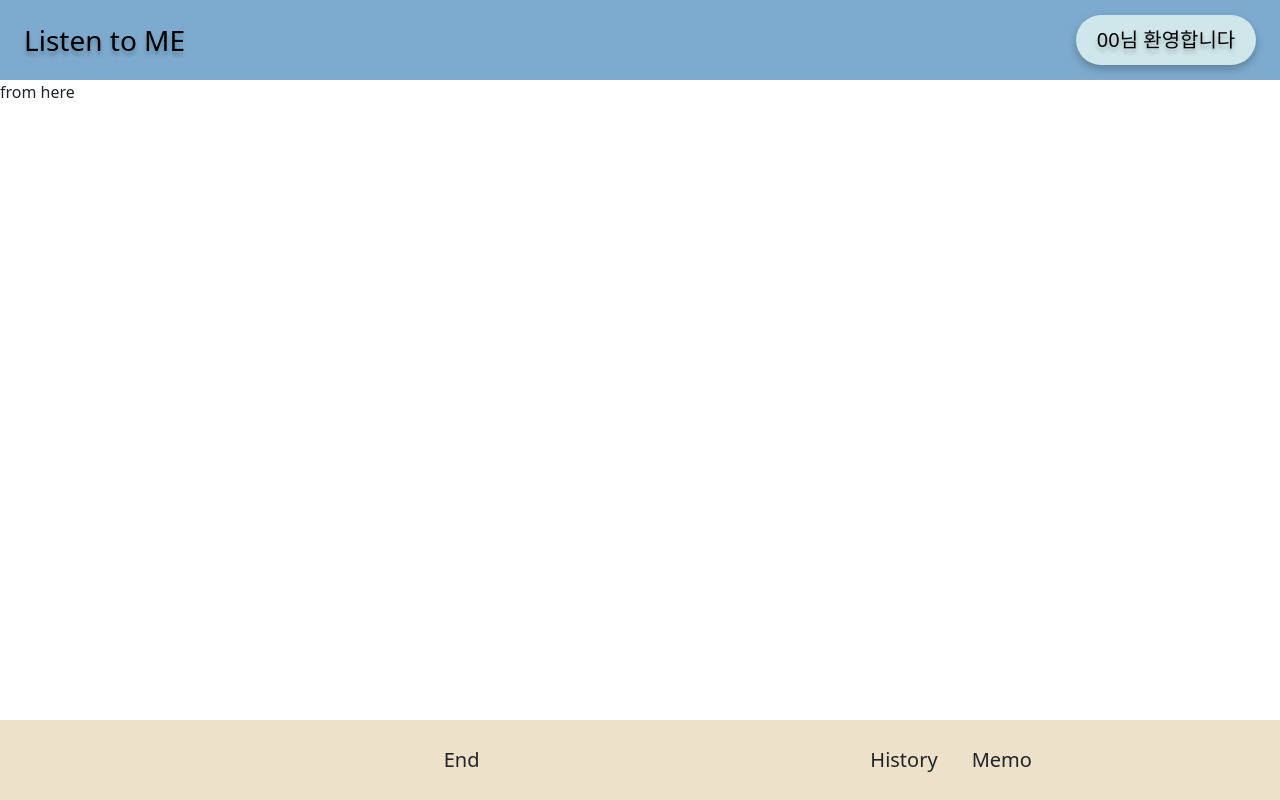
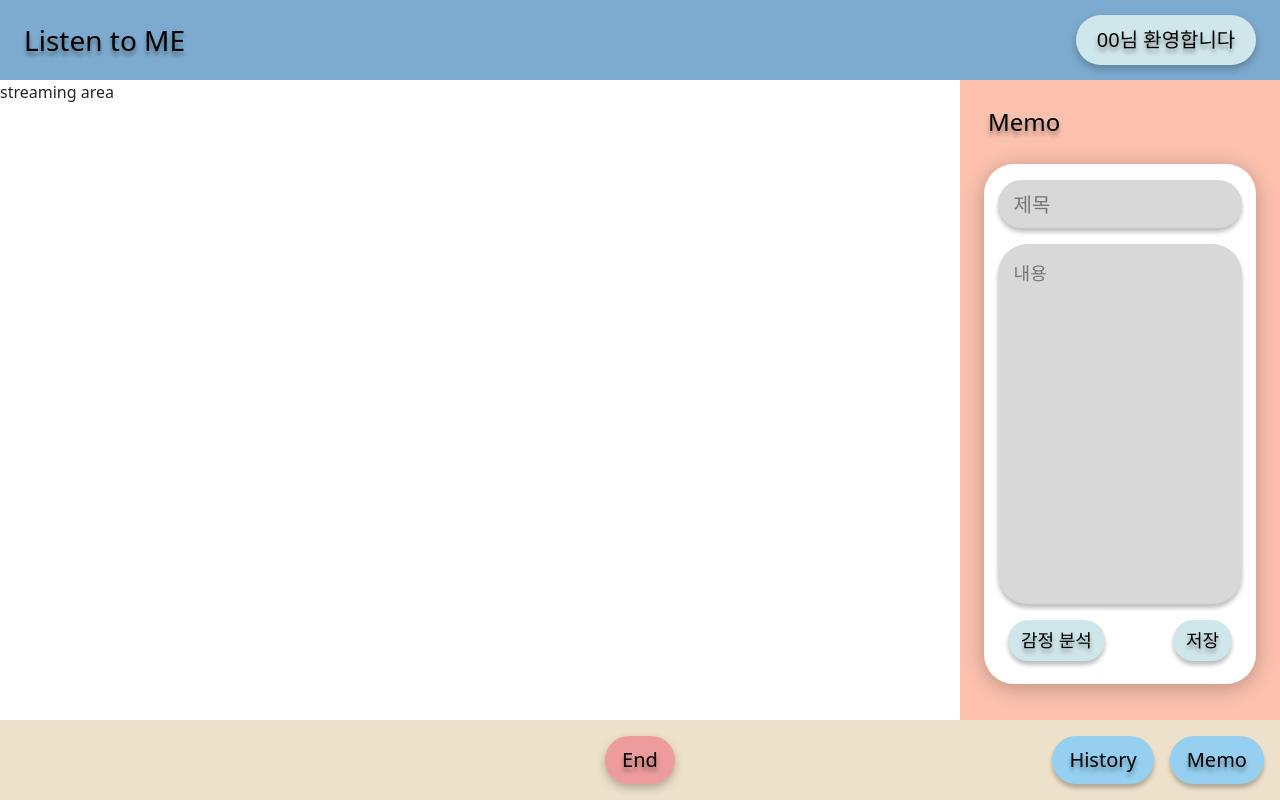
Before and after one commit to happyAyun/ListenToMe, a Vue app in the folder frontend/: page /counseling in a window 1280 px wide. Built offline with nearby package versions, Linux system fonts and the light colour scheme.

Commit message:
DESIGN: "상담 화면 메모 영역"

```diff
--- a/frontend/public/assets/css/counseling.css
+++ b/frontend/public/assets/css/counseling.css
@@ -1,15 +1,15 @@
 .sty-font {
   color: #000000;
-  text-shadow: 0px 4px 4px rgba(0, 0, 0, 0.25);
+  text-shadow: 0px 4px 4px rgba(0, 0, 0, 0.4);
 }
 
 .sty-header {
-  height: 80px;
+  height: 10vh;
   background: #7DABCF;
 }
 
 .sty-footer {
-  height: 80px;
+  height: 10vh;
   background: #EDE1C9;
 }
 
@@ -24,6 +24,66 @@
   filter: drop-shadow(0px 4px 4px rgba(0, 0, 0, 0.25));
 }
 
+.sty-btn-end {
+  background: #ED9C9C;
+  border-radius: 90px;
+  filter: drop-shadow(0px 4px 4px rgba(0, 0, 0, 0.25));
+}
+
+.sty-btn-func {
+  background: #95D0F1;
+  border-radius: 90px;
+  box-shadow: 0px 4px 4px rgba(0, 0, 0, 0.25);
+}
+
+.sty-btn-memo {
+  font-size: 18px;
+  background: #CFE7EB;
+  border-radius: 90px;
+  box-shadow: 0px 4px 4px rgba(0, 0, 0, 0.25);
+}
+
+.sty-side {
+  overflow: hidden;
+  height: 80vh;
+  background: #FBC1AD;
+}
+
+.sty-side-back {
+  height: 65vh;
+  background: #FFFFFF;
+  border-radius: 30px;
+  box-shadow: 0px 4px 20px rgba(0, 0, 0, 0.25);
+}
+
+.sty-title {
+  width: 90%;
+  height: 6vh;
+  background: #D8D8D8;
+  border: none;
+  border-radius: 30px;
+  box-shadow: 0px 4px 4px rgba(0, 0, 0, 0.25);
+}
+
+.sty-content {
+  width: 90%;
+  height: 45vh;
+  resize: none;
+  font-size: 18px;
+  background: #D8D8D8;
+  border: none;
+  border-radius: 30px;
+  box-shadow: 0px 4px 4px rgba(0, 0, 0, 0.25);
+}
+
+input:focus {
+  outline: none;
+}
+
+textarea:focus {
+  outline: none;
+}
+
 /* .sty-router {
   text-decoration-line: none;
 } */
--- a/frontend/public/index.html
+++ b/frontend/public/index.html
@@ -5,10 +5,10 @@
     <meta http-equiv="X-UA-Compatible" content="IE=edge">
     <meta name="viewport" content="width=device-width,initial-scale=1.0">
     <link rel="icon" href="<%= BASE_URL %>favicon.ico">
+    <!-- Bootstrap v5 -->
+    <link href="https://cdn.jsdelivr.net/npm/bootstrap@5.0.2/dist/css/bootstrap.min.css" rel="stylesheet" integrity="sha384-EVSTQN3/azprG1Anm3QDgpJLIm9Nao0Yz1ztcQTwFspd3yD65VohhpuuCOmLASjC" crossorigin="anonymous">
     <!-- custom CSS: counseling -->
     <link rel="stylesheet" href="assets/css/counseling.css">
-    <!-- Bootstrap v5 -->
-    <link href="https://cdn.jsdelivr.net/npm/bootstrap@5.0.2/dist/css/bootstrap.min.css" rel="stylesheet" integrity="sha384-EVSTQN3/azprG1Anm3QDgpJLIm9Nao0Yz1ztcQTwFspd3yD65VohhpuuCOmLASjC" crossorigin="anonymous">
     <title><%= htmlWebpackPlugin.options.title %></title>
   </head>
 
--- /dev/null
+++ b/frontend/src/components/counseling/Memo.vue
@@ -0,0 +1,29 @@
+<template>
+  <div id="memo" class="px-4 sty-side">
+    <p class="ms-1 mb-4 pt-4 fs-4 sty-font">Memo</p>
+
+    <div class="pt-3 sty-side-back">
+      <div class="d-flex justify-content-center mb-3">
+        <input type="text" placeholder="제목" class="px-3 fs-5 sty-title">
+      </div>
+
+      <div class="d-flex justify-content-center mb-3">
+        <textarea placeholder="내용" class="p-3 sty-content"></textarea>
+      </div>
+
+      <div class="d-flex justify-content-between">
+        <button class="ms-4 btn sty-btn-memo sty-font">감정 분석</button>
+        <button class="me-4 btn sty-btn-memo sty-font">저장</button>
+      </div>
+    </div>
+  </div>
+</template>
+
+<script>
+export default {
+  name: 'Memo',
+  components: {
+
+  },
+}
+</script>
--- a/frontend/src/components/counseling/RoomFooter.vue
+++ b/frontend/src/components/counseling/RoomFooter.vue
@@ -1,12 +1,14 @@
 <template>
   <div id="room-footer" class="fixed-bottom d-flex align-items-center sty-footer">
     <div class="col-4"></div>
-    <div class="col-4">
-      <button class="btn btn-lg">End</button>
+
+    <div class="col-4 d-flex justify-content-center">
+      <button @click="moveToHome" class="btn btn-lg sty-btn-end fs-5 sty-font">End</button>
     </div>
-    <div class="col-4">
-      <button class="btn btn-lg">History</button>
-      <button class="btn btn-lg">Memo</button>
+
+    <div class="col-4 d-flex justify-content-end">
+      <button class="me-3 btn btn-lg sty-btn-func fs-5 sty-font">History</button>
+      <button class="me-3 btn btn-lg sty-btn-func fs-5 sty-font">Memo</button>
     </div>
   </div>
 </template>
@@ -17,5 +19,10 @@ export default {
   components: {
 
   },
+  methods: {
+    moveToHome: function () {
+      this.$router.push({name: 'Home'})
+    }
+  },
 }
 </script>
--- a/frontend/src/views/Counseling.vue
+++ b/frontend/src/views/Counseling.vue
@@ -2,7 +2,15 @@
   <div id="counseling">
     <room-header></room-header>
 
-    <p>from here</p>
+    <div class="d-flex">
+      <div class="col-9">
+        <p>streaming area</p>
+      </div>
+
+      <div class="col-3">
+        <memo></memo>
+      </div>
+    </div>
 
     <room-footer></room-footer>
   </div>
@@ -11,12 +19,14 @@
 <script>
 import RoomHeader from '@/components/counseling/RoomHeader.vue'
 import RoomFooter from '@/components/counseling/RoomFooter.vue'
+import Memo from '@/components/counseling/Memo.vue'
 
 export default {
   name: 'Counseling',
   components: {
     RoomHeader,
     RoomFooter,
+    Memo,
   },
 }
 </script>
```
